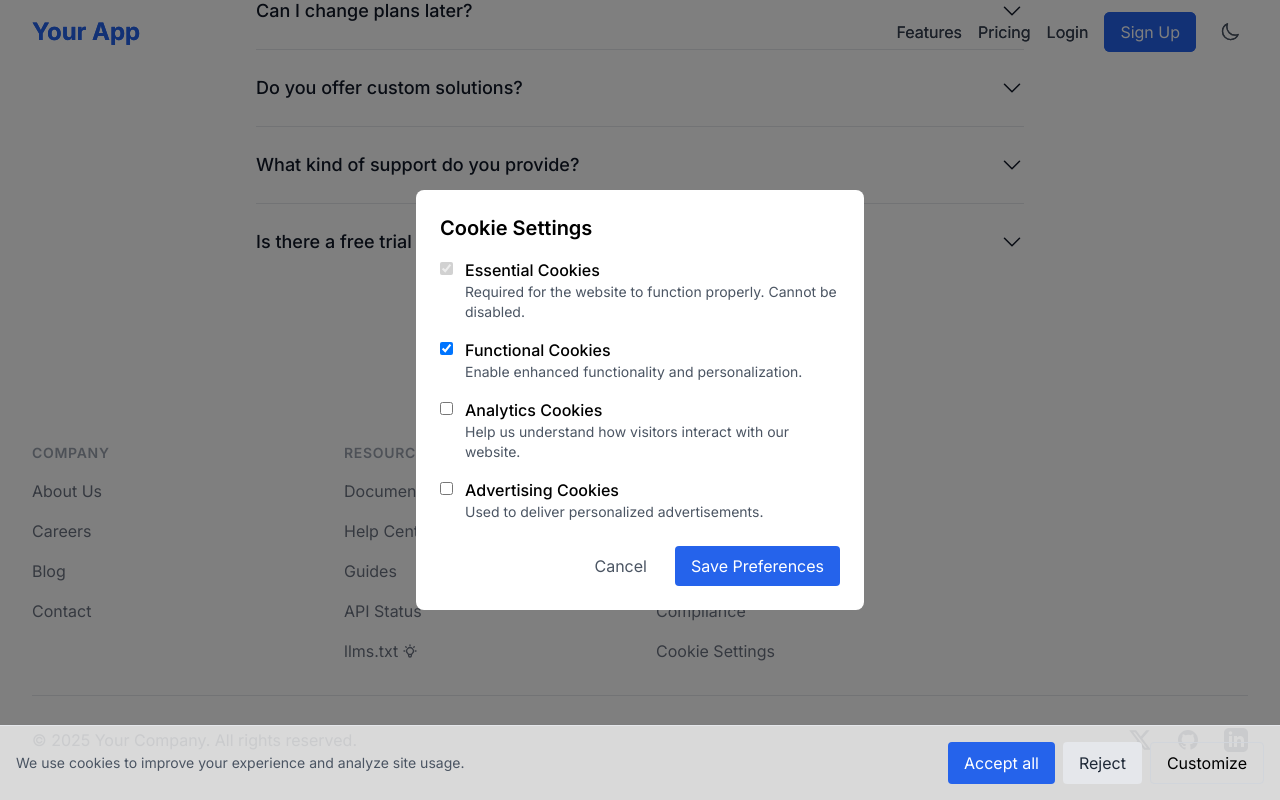
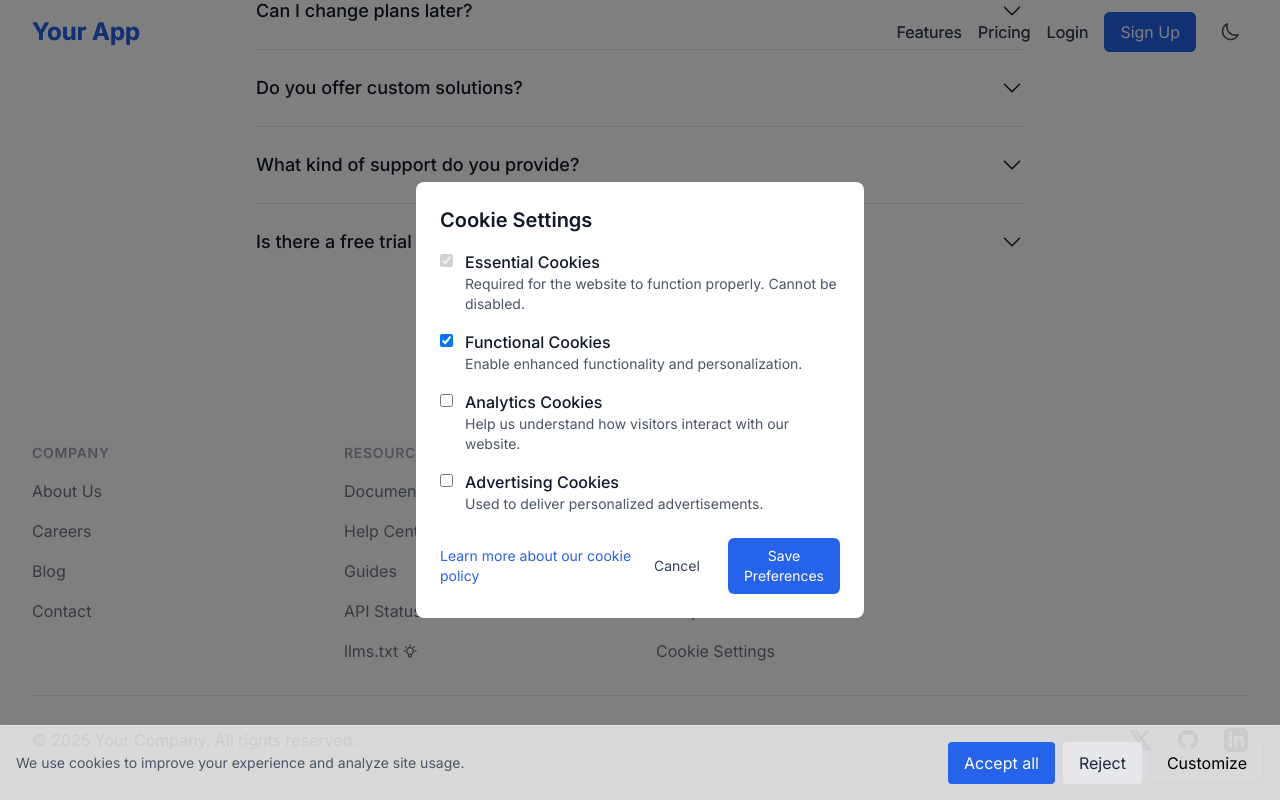
Before and after one commit to ej-sanmartin/AigniteSaaS, a Next.js app in the folder frontend/: page / in a window 1280 px wide. Both pictures are taken after a click on the button "Cookie Settings". Shown: the part 3612-4412 px from the top of the page. Built offline with nearby package versions, Linux system fonts and the light colour scheme; no server answers.

Commit message:
Add cookie-policy page.

```diff
--- /dev/null
+++ b/frontend/src/app/(legal)/cookie-policy/page.tsx
@@ -0,0 +1,87 @@
+'use client';
+
+import Link from 'next/link';
+
+export default function CookiePolicyPage() {
+  return (
+    <div className="min-h-screen bg-white dark:bg-gray-900 py-12 px-4 sm:px-6 lg:px-8">
+      <div className="max-w-3xl mx-auto">
+        <h1 className="text-3xl font-bold text-gray-900 dark:text-white mb-8">
+          Cookie Policy
+        </h1>
+
+        <div className="prose dark:prose-invert max-w-none">
+          <p className="text-lg text-gray-600 dark:text-gray-400 mb-6">
+            This website uses cookies to enhance your browsing experience and provide certain functionality.
+            We are committed to being transparent about our use of cookies and ensuring GDPR compliance.
+          </p>
+
+          <h2 className="text-2xl font-semibold text-gray-900 dark:text-white mt-8 mb-4">
+            What are cookies?
+          </h2>
+          <p className="text-gray-600 dark:text-gray-400 mb-6">
+            Cookies are small text files that are placed on your computer or mobile device when you visit a website.
+            They help us provide you with a better experience by remembering your preferences and understanding how you use our site.
+          </p>
+
+          <h2 className="text-2xl font-semibold text-gray-900 dark:text-white mt-8 mb-4">
+            Types of cookies we use
+          </h2>
+          <ul className="list-disc pl-6 text-gray-600 dark:text-gray-400 mb-6">
+            <li className="mb-2">
+              <strong>Essential Cookies:</strong> These are necessary for the website to function properly.
+              They enable basic functions like page navigation and access to secure areas of the website.
+            </li>
+            <li className="mb-2">
+              <strong>Functional Cookies:</strong> These enable enhanced functionality and personalization.
+              They may be set by us or by third-party providers whose services we use on our pages.
+            </li>
+            <li className="mb-2">
+              <strong>Analytics Cookies:</strong> These help us understand how visitors interact with our website.
+              They collect information about your browsing habits and help us improve our site.
+            </li>
+            <li className="mb-2">
+              <strong>Advertising Cookies:</strong> These are used to track visitors across websites.
+              The intention is to display ads that are relevant and engaging for individual users.
+            </li>
+          </ul>
+
+          <h2 className="text-2xl font-semibold text-gray-900 dark:text-white mt-8 mb-4">
+            GDPR Compliance
+          </h2>
+          <p className="text-gray-600 dark:text-gray-400 mb-6">
+            We are committed to complying with the General Data Protection Regulation (GDPR) regarding cookie consent.
+            This means:
+          </p>
+          <ul className="list-disc pl-6 text-gray-600 dark:text-gray-400 mb-6">
+            <li className="mb-2">We obtain explicit consent before setting non-essential cookies</li>
+            <li className="mb-2">We provide clear information about what cookies we use and why</li>
+            <li className="mb-2">We allow users to choose which cookies they accept</li>
+            <li className="mb-2">We make it easy to withdraw consent at any time</li>
+          </ul>
+
+          <h2 className="text-2xl font-semibold text-gray-900 dark:text-white mt-8 mb-4">
+            Managing your cookie preferences
+          </h2>
+          <p className="text-gray-600 dark:text-gray-400 mb-6">
+            You can manage your cookie preferences at any time by:
+          </p>
+          <ul className="list-disc pl-6 text-gray-600 dark:text-gray-400 mb-6">
+            <li className="mb-2">Clicking the "Cookie Settings" link in the footer</li>
+            <li className="mb-2">Using the cookie consent banner when you first visit the site</li>
+            <li className="mb-2">Clearing your browser cookies and refreshing the page</li>
+          </ul>
+
+          <div className="mt-8">
+            <Link
+              href="/"
+              className="text-blue-600 hover:text-blue-500 dark:text-blue-400 dark:hover:text-blue-300"
+            >
+              ← Back to Home
+            </Link>
+          </div>
+        </div>
+      </div>
+    </div>
+  );
+}
--- a/frontend/src/components/CookieSettingsModal.tsx
+++ b/frontend/src/components/CookieSettingsModal.tsx
@@ -1,6 +1,7 @@
 'use client';
 
 import { useState, useEffect } from 'react';
+import Link from 'next/link';
 
 interface CookiePreferences {
   functional: boolean;
@@ -37,8 +38,8 @@ export default function CookieSettingsModal({
 
   return (
     <div className="fixed inset-0 bg-black bg-opacity-50 flex items-center justify-center z-50">
-      <div className="bg-white rounded-lg p-6 max-w-md w-full mx-4">
-        <h2 className="text-xl font-semibold mb-4">Cookie Settings</h2>
+      <div className="bg-white dark:bg-gray-800 rounded-lg p-6 max-w-md w-full mx-4">
+        <h2 className="text-xl font-semibold mb-4 text-gray-900 dark:text-white">Cookie Settings</h2>
 
         <div className="space-y-4">
           {/* Essential cookies (always enabled) */}
@@ -50,8 +51,8 @@ export default function CookieSettingsModal({
               className="mt-1"
             />
             <div>
-              <label className="font-medium">Essential Cookies</label>
-              <p className="text-sm text-gray-600">
+              <label className="font-medium text-gray-900 dark:text-white">Essential Cookies</label>
+              <p className="text-sm text-gray-600 dark:text-gray-400">
                 Required for the website to function properly. Cannot be disabled.
               </p>
             </div>
@@ -68,8 +69,8 @@ export default function CookieSettingsModal({
               className="mt-1"
             />
             <div>
-              <label className="font-medium">Functional Cookies</label>
-              <p className="text-sm text-gray-600">
+              <label className="font-medium text-gray-900 dark:text-white">Functional Cookies</label>
+              <p className="text-sm text-gray-600 dark:text-gray-400">
                 Enable enhanced functionality and personalization.
               </p>
             </div>
@@ -86,8 +87,8 @@ export default function CookieSettingsModal({
               className="mt-1"
             />
             <div>
-              <label className="font-medium">Analytics Cookies</label>
-              <p className="text-sm text-gray-600">
+              <label className="font-medium text-gray-900 dark:text-white">Analytics Cookies</label>
+              <p className="text-sm text-gray-600 dark:text-gray-400">
                 Help us understand how visitors interact with our website.
               </p>
             </div>
@@ -104,29 +105,37 @@ export default function CookieSettingsModal({
               className="mt-1"
             />
             <div>
-              <label className="font-medium">Advertising Cookies</label>
-              <p className="text-sm text-gray-600">
+              <label className="font-medium text-gray-900 dark:text-white">Advertising Cookies</label>
+              <p className="text-sm text-gray-600 dark:text-gray-400">
                 Used to deliver personalized advertisements.
               </p>
             </div>
           </div>
         </div>
 
-        <div className="mt-6 flex justify-end gap-3">
+        <div className="mt-6 flex justify-between items-center">
+          <Link
+            href="/cookie-policy"
+            className="text-sm text-blue-600 hover:text-blue-500 dark:text-blue-400 dark:hover:text-blue-300"
+          >
+            Learn more about our cookie policy
+          </Link>
+          <div className="flex gap-3">
             <button
               onClick={onClose}
-            className="px-4 py-2 text-gray-600 hover:text-gray-800"
+              className="px-4 py-2 text-sm text-gray-700 dark:text-gray-300 hover:bg-gray-100 dark:hover:bg-gray-700 rounded-md"
             >
               Cancel
             </button>
             <button
               onClick={() => onSave(preferences)}
-            className="px-4 py-2 bg-blue-600 text-white rounded hover:bg-blue-700"
+              className="px-4 py-2 text-sm text-white bg-blue-600 hover:bg-blue-700 rounded-md"
             >
               Save Preferences
             </button>
           </div>
         </div>
       </div>
+    </div>
   );
 }
--- a/frontend/src/components/landing/Footer.tsx
+++ b/frontend/src/components/landing/Footer.tsx
@@ -55,7 +55,7 @@ export function Footer() {
       links: [
         { href: '/privacy', label: 'Privacy Policy' },
         { href: '/terms', label: 'Terms of Service' },
-        { href: '/cookies', label: 'Cookie Policy' },
+        { href: '/cookie-policy', label: 'Cookie Policy' },
         { href: '/compliance', label: 'Compliance' },
         {
           href: '#',
```
Lines whose indentation alone changed are shown as unchanged.
